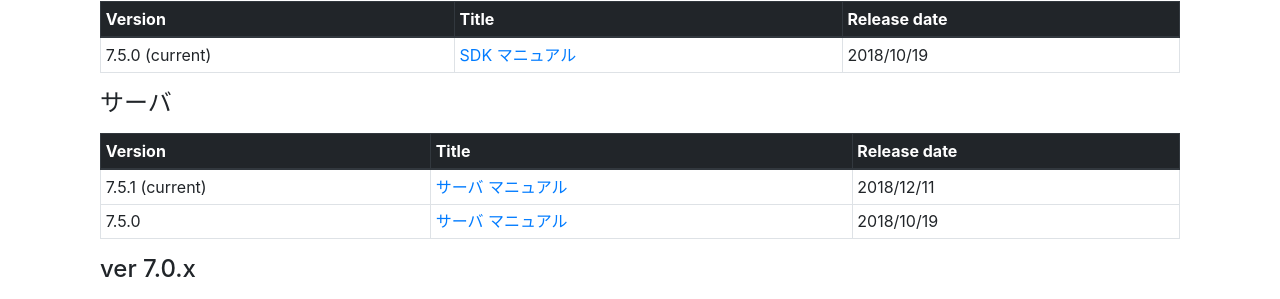
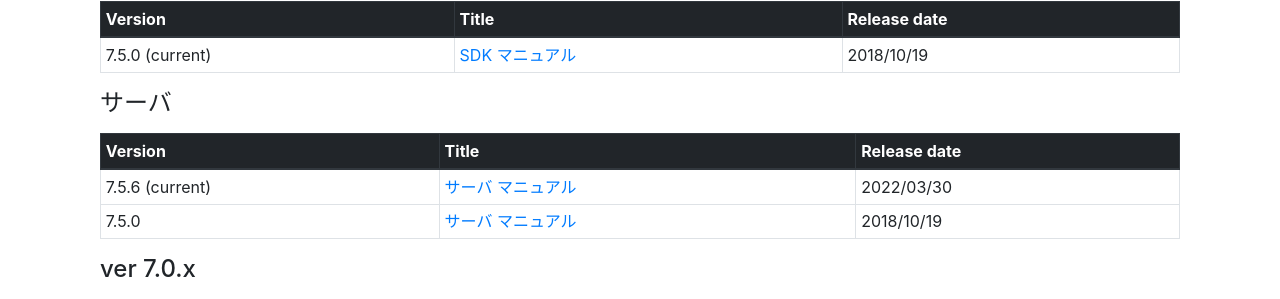
Before and after one commit to nec-baas/nec-baas.github.io, a Jekyll site: the page built from documents.html, in a window 1280 px wide. Shown: the part 183-482 px from the top of the page. Built offline with Jekyll 4.4.1, drawn with Linux system fonts in a browser that asks for light colours; nearby versions of some CDN libraries; comment, search, counter and statistics services are not loaded.

Commit message:
update baas-server version to 7.5.5

```diff
--- a/documents.html
+++ b/documents.html
@@ -53,11 +53,11 @@ title: NEC Mobile Backend Platform - Documentation
                 </thead>
                 <tbody>
                 <tr>
-                    <td>7.5.1 (current)</td>
+                    <td>7.5.6 (current)</td>
                     <td>
                         <a href="./baas-manual/latest/server/index.html">サーバ マニュアル</a><br>
                     </td>
-                    <td>2018/12/11</td>
+                    <td>2022/03/30</td>
                 </tr>
                 <tr>
                     <td>7.5.0</td>
```
